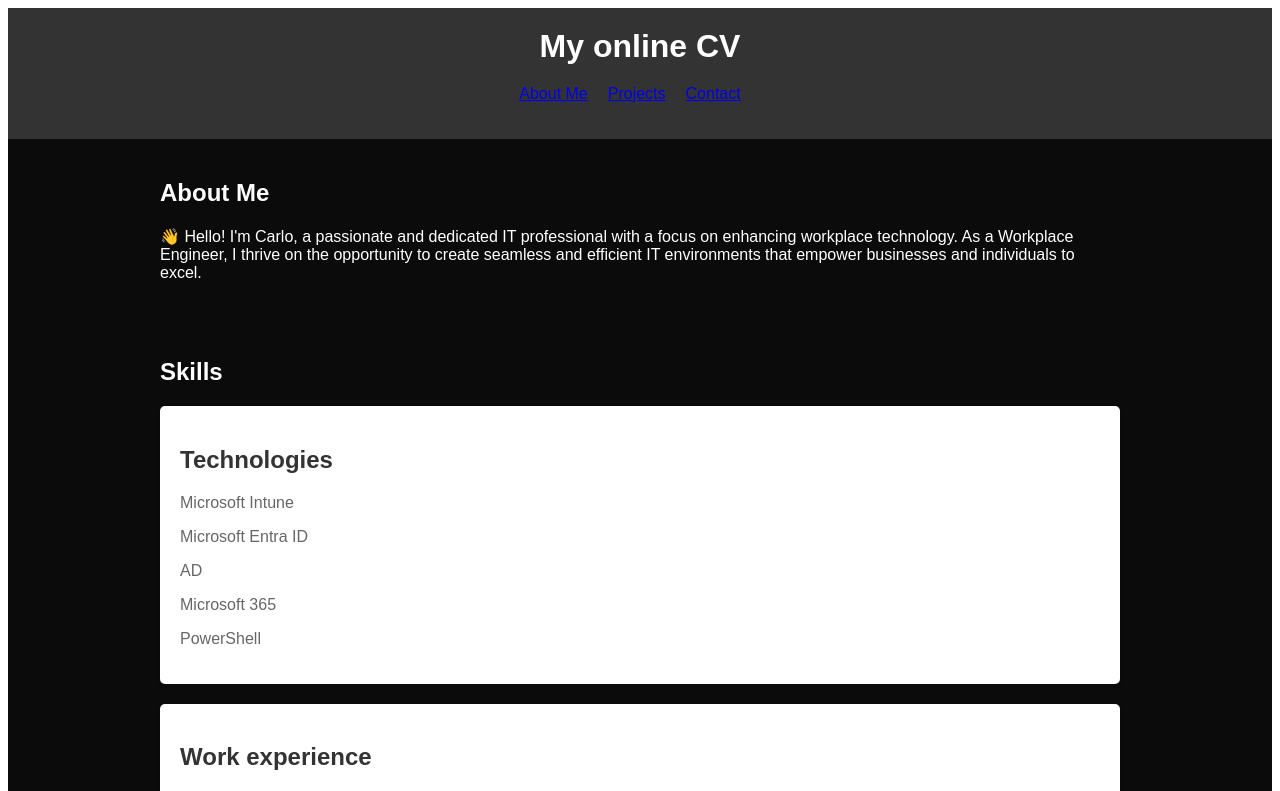
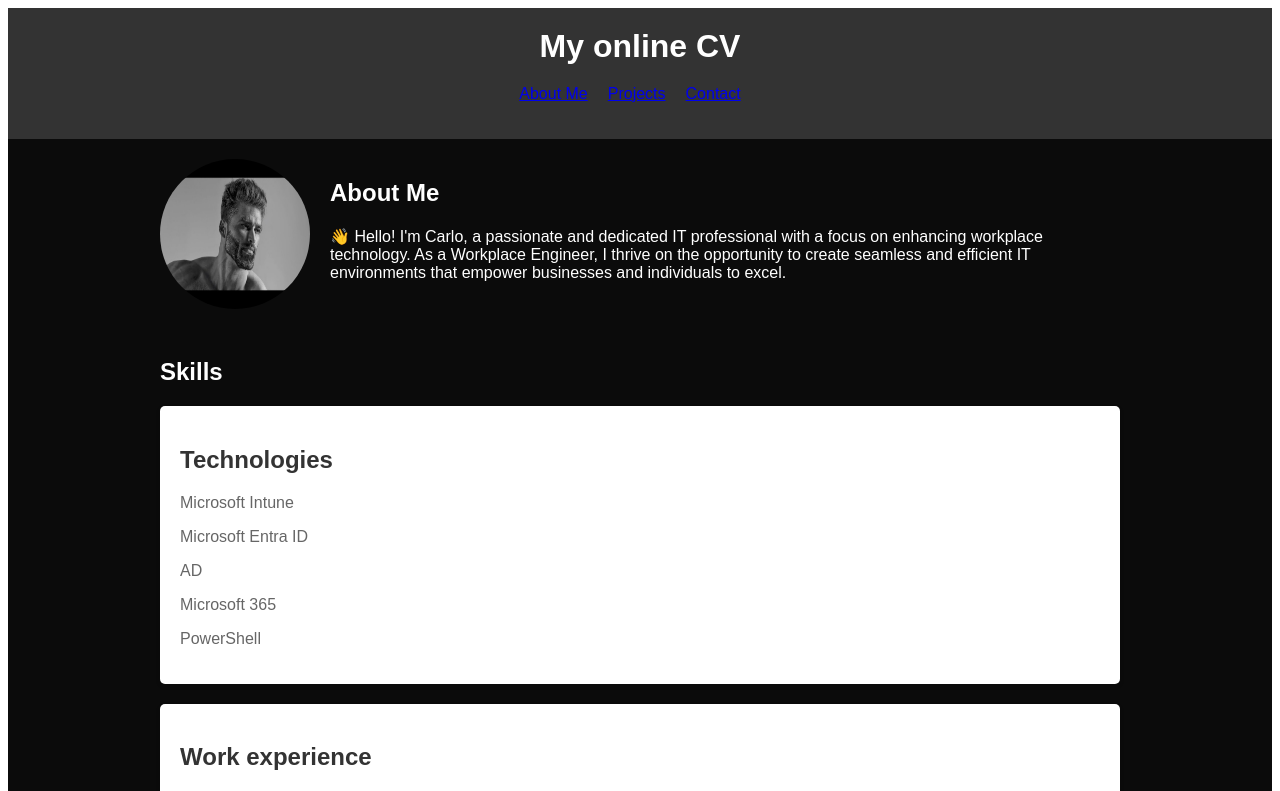
Before and after one commit to CarloRoethlisberger/MyPortfoliopage, an Angular app: page / in a window 1280 px wide. Shown: the top 791 px of the page. Built offline with nearby package versions, Linux system fonts and the light colour scheme.

Commit message:
Adding image for testing

```diff
--- a/src/app/app.component.html
+++ b/src/app/app.component.html
@@ -78,6 +78,7 @@
     </header>
 
     <div class="container" id="about">
+        <img src="/assets/test.jpg" alt="image" style="border-radius: 50%; width: 150px; height: 150px; float: left; margin-right: 20px;">
         <h2 style="color: white;">About Me</h2>
         <p style="color: white;">👋 Hello! I'm Carlo,
             a passionate and dedicated IT professional with a focus on enhancing workplace technology.
```
Also changed, not shown: src/assets/test.jpg (added), 4 other files (tests, documents, lock files or other folders).
